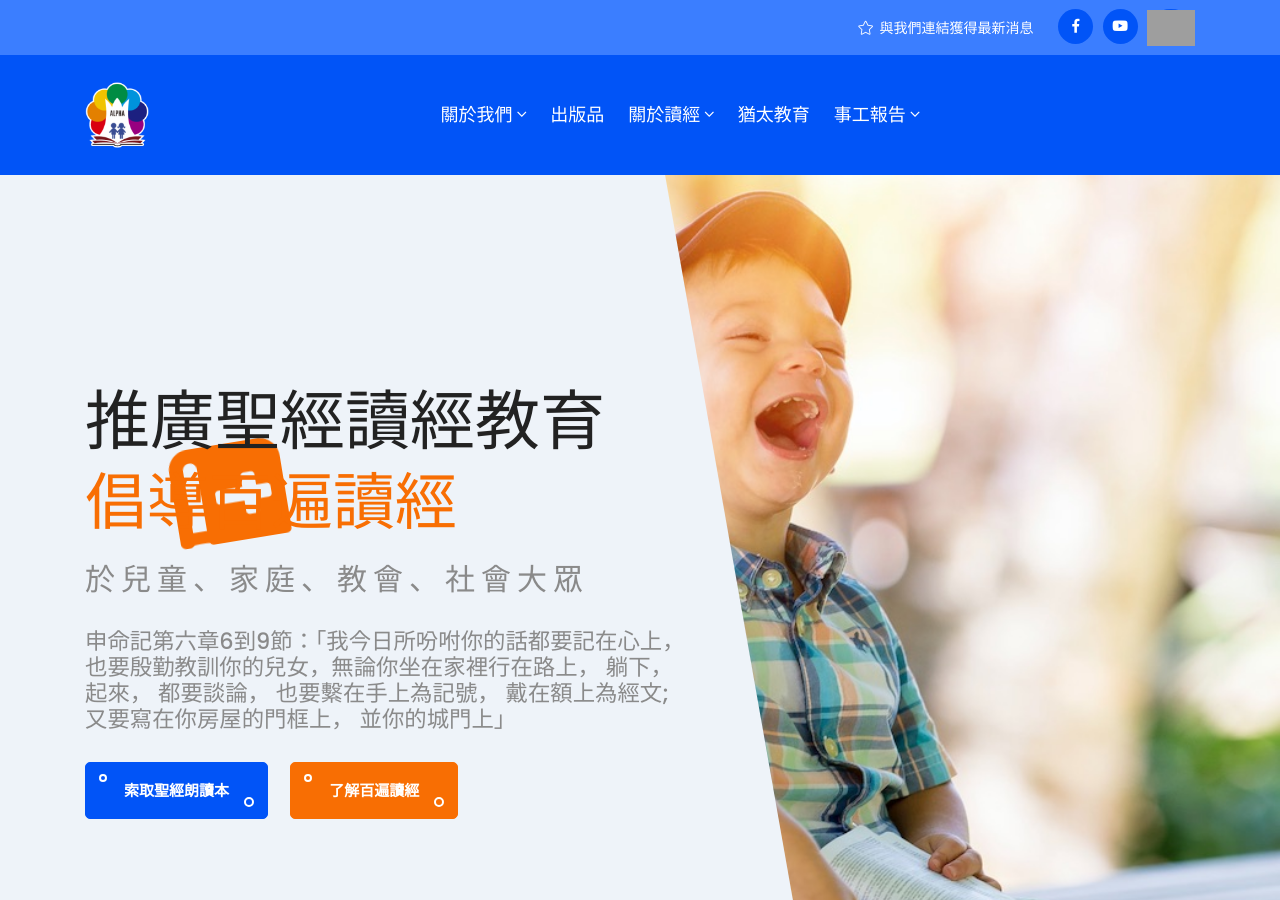
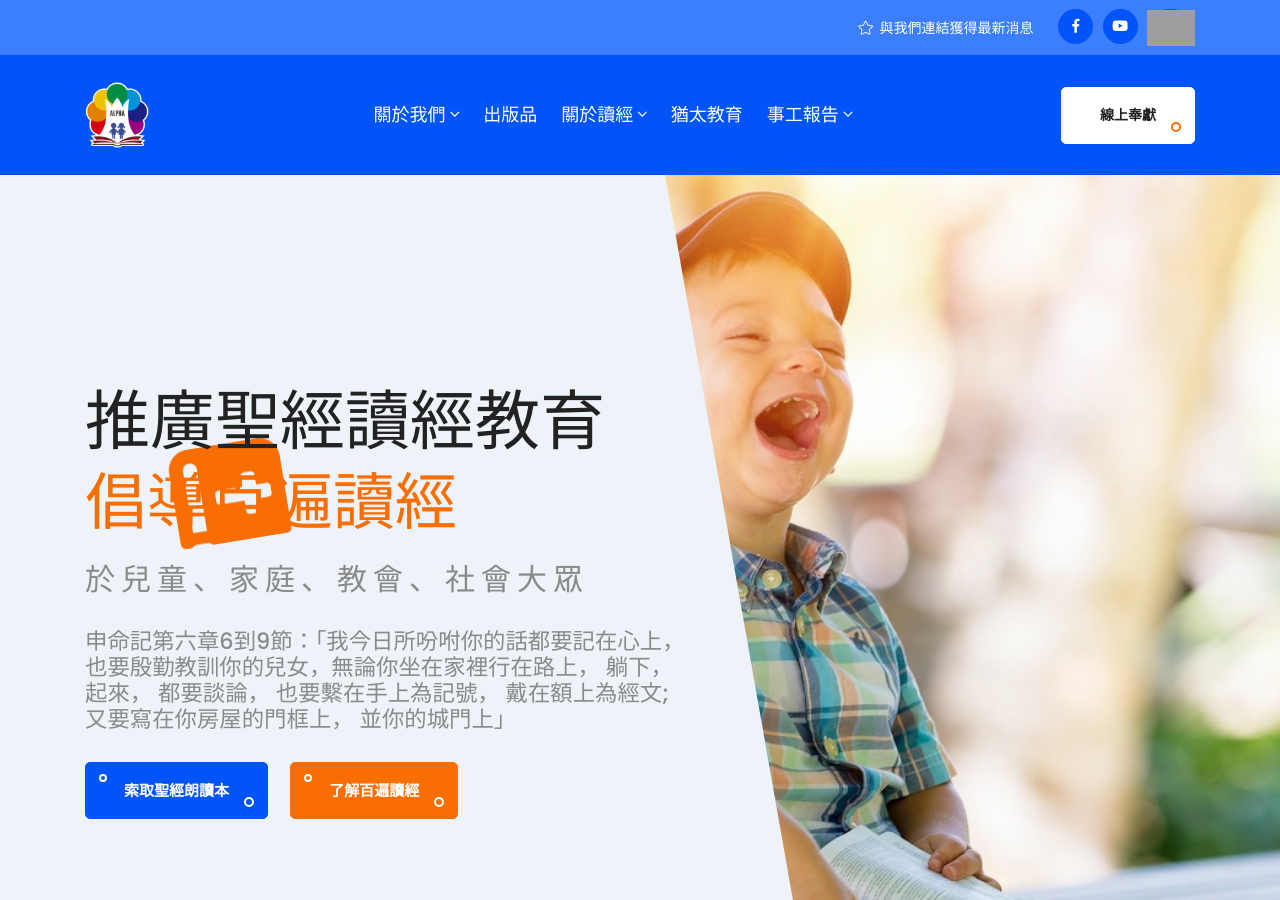
Before and after one commit to alpha6309/website, a Jekyll site: the page built from index.html, in a window 1280 px wide and 900 px high. Built offline with Jekyll 4.4.1, drawn with Linux system fonts in a browser that asks for light colours; grey boxes are pictures that could not be loaded.

Commit message:
線上奉獻連結

```diff
--- a/_data/navigation.yml
+++ b/_data/navigation.yml
@@ -20,8 +20,6 @@
     url: "/pages/report/2019年阿爾法兒童讀經協會事工報告.pdf"
   - text: "2018"
     url: "/pages/report/2018年阿爾法兒童讀經協會事工報告.pdf"
-#- text: 線上奉獻
-#  url: "http://www.101superweb.com/web/tainanalpha"
 
 #- text: Home
 #  url: /
--- a/_includes/navigation.html
+++ b/_includes/navigation.html
@@ -38,7 +38,7 @@
                             </ul>
                         </div>
                         <div class="navbar-btn d-none d-sm-block">
-<!--                            <a class="main-btn" href="#"></a>-->
+                            <a class="main-btn" href="https://p.ecpay.com.tw/A6E53" target="_blank">線上奉獻</a>
                         </div>
                     </nav>
                 </div>
```
